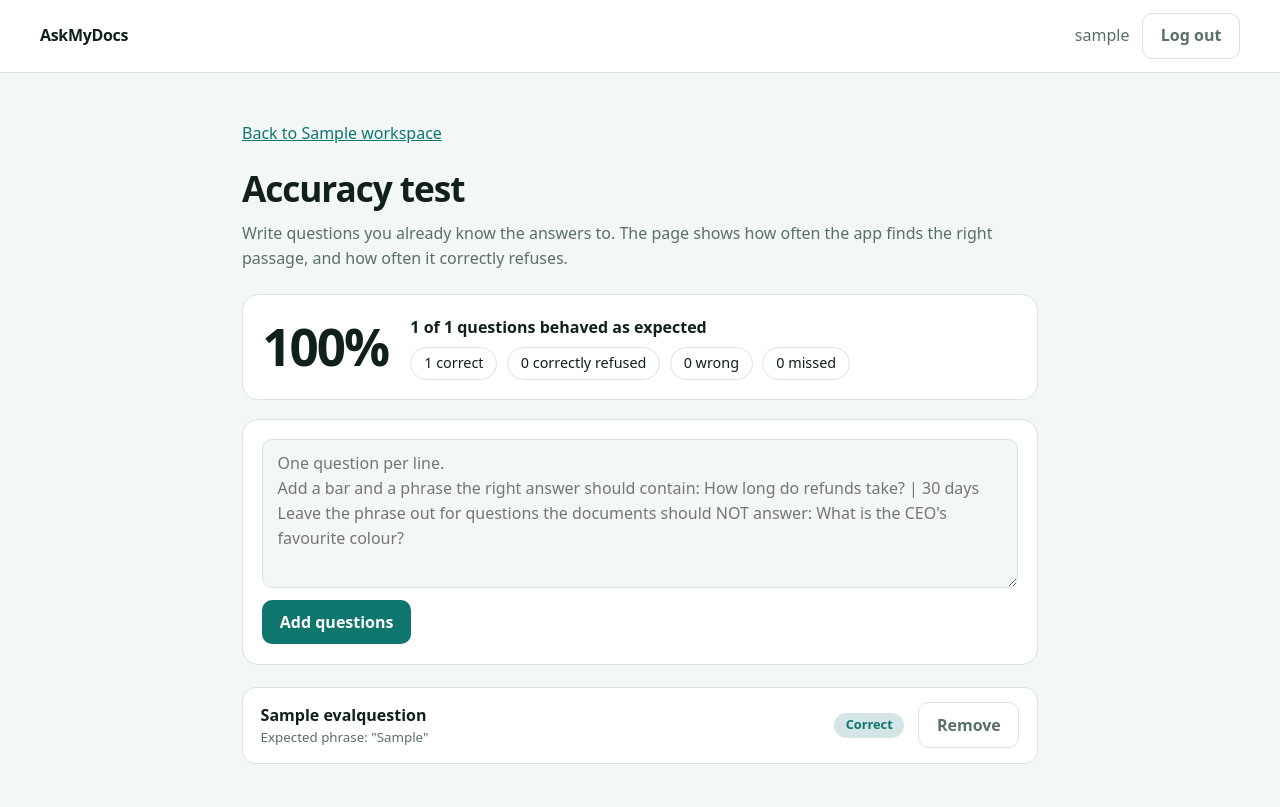
After one commit to Arslan3x5/ask-my-docs, a Django app: page /workspace/1/eval/ in a window 1280 px wide. The commit adds this page. Run offline with Django 5.2, Linux system fonts and the light colour scheme; a user stored in the database is signed in; tables that the repository leaves empty hold one stand-in row (values such as "Sample post").

Commit message:
feat: add accuracy test page to each workspace

```diff
--- /dev/null
+++ b/knowledge/eval_views.py
@@ -0,0 +1,54 @@
+from django import forms
+from django.contrib.auth.decorators import login_required
+from django.shortcuts import get_object_or_404, redirect, render
+from django.views.decorators.http import require_POST
+
+from .ask_views import MIN_COVERAGE
+from .evaluation import MAX_QUESTIONS, evaluate, parse_lines
+from .models import EvalQuestion, Workspace
+
+LABELS = {"correct": "Correct", "refused": "Correctly refused", "wrong": "Wrong answer", "missed": "Missed"}
+HINT = (
+    "One question per line.\n"
+    "Add a bar and a phrase the right answer should contain: How long do refunds take? | 30 days\n"
+    "Leave the phrase out for questions the documents should NOT answer: What is the CEO's favourite colour?"
+)
+
+
+class EvalForm(forms.Form):
+    lines = forms.CharField(max_length=6000, widget=forms.Textarea(attrs={"rows": 5, "placeholder": HINT}))
+
+
+@login_required
+def workspace_eval(request, pk):
+    ws = get_object_or_404(Workspace, pk=pk, owner=request.user)
+    form = EvalForm(request.POST or None)
+    if request.method == "POST" and form.is_valid():
+        items = parse_lines(form.cleaned_data["lines"])
+        if not items:
+            form.add_error("lines", "Add at least one question.")
+        elif ws.eval_questions.count() + len(items) > MAX_QUESTIONS:
+            form.add_error("lines", f"You can have at most {MAX_QUESTIONS} questions.")
+        else:
+            EvalQuestion.objects.bulk_create(
+                [EvalQuestion(workspace=ws, question=q, expected_phrase=p) for q, p in items]
+            )
+            return redirect("workspace_eval", pk=ws.pk)
+
+    questions = list(ws.eval_questions.values_list("id", "question", "expected_phrase"))
+    passages = list(ws.chunks.values_list("id", "text"))
+    rows, summary = evaluate(questions, passages, MIN_COVERAGE)
+    chunks = ws.chunks.select_related("document").in_bulk([r["best"] for r in rows if r["best"]])
+    for r in rows:
+        chunk = chunks.get(r["best"])
+        r["label"] = LABELS[r["outcome"]]
+        r["source"] = (chunk.document.name + (f", page {chunk.page}" if chunk.page else "")) if chunk else ""
+    return render(request, "knowledge/eval.html", {"ws": ws, "form": form, "rows": rows, "summary": summary})
+
+
+@login_required
+@require_POST
+def eval_delete(request, pk, qid):
+    ws = get_object_or_404(Workspace, pk=pk, owner=request.user)
+    get_object_or_404(EvalQuestion, pk=qid, workspace=ws).delete()
+    return redirect("workspace_eval", pk=ws.pk)
--- /dev/null
+++ b/knowledge/templates/knowledge/eval.html
@@ -0,0 +1,58 @@
+{% extends "knowledge/base.html" %}
+{% block title %}Accuracy test · {{ ws.name }}{% endblock %}
+{% block content %}
+<style>
+textarea{width:100%;padding:.7rem .9rem;border:1px solid var(--line);border-radius:10px;background:var(--bg);color:inherit;font:inherit}
+.score{display:grid;grid-template-columns:auto 1fr;gap:1.4rem;align-items:center;margin:1.2rem 0}
+.score .pct{font-size:3.2rem;font-weight:800;letter-spacing:-.04em;line-height:1}
+.counts{display:flex;flex-wrap:wrap;gap:.6rem}
+.counts span{padding:.25rem .8rem;border-radius:99px;border:1px solid var(--line);font-size:.9rem}
+.qrow{display:grid;grid-template-columns:1fr auto auto;gap:.9rem;align-items:center;padding:.9rem 1.1rem;border:1px solid var(--line);border-radius:14px;background:var(--panel);margin-bottom:.7rem}
+.qrow small{display:block;color:var(--muted)}
+.qrow form{margin:0}
+.badge{display:inline-block;padding:.15rem .7rem;border-radius:99px;font-size:.8rem;font-weight:700;white-space:nowrap}
+.badge.ok{background:color-mix(in srgb,var(--accent) 18%,transparent);color:var(--accent)}
+.badge.bad{background:color-mix(in srgb,var(--bad) 16%,transparent);color:var(--bad)}
+@media (max-width:640px){.qrow{grid-template-columns:1fr}.score{grid-template-columns:1fr}}
+</style>
+<main>
+  <p><a href="{% url 'workspace_detail' ws.pk %}">Back to {{ ws.name }}</a></p>
+  <h1>Accuracy test</h1>
+  <p class="sub">Write questions you already know the answers to. The page shows how often the app finds the right passage, and how often it correctly refuses.</p>
+
+  {% if summary.total %}
+  <div class="card score">
+    <div class="pct">{{ summary.pct }}%</div>
+    <div>
+      <strong>{{ summary.passed }} of {{ summary.total }} questions behaved as expected</strong>
+      <div class="counts" style="margin-top:.5rem">
+        <span>{{ summary.correct }} correct</span><span>{{ summary.refused }} correctly refused</span>
+        <span>{{ summary.wrong }} wrong</span><span>{{ summary.missed }} missed</span>
+      </div>
+    </div>
+  </div>
+  {% endif %}
+
+  <form class="card" method="post" style="display:grid;gap:.8rem">{% csrf_token %}
+    {{ form.lines }}
+    {{ form.lines.errors }}
+    <div><button class="btn" type="submit">Add questions</button></div>
+  </form>
+
+  <div style="margin-top:1.4rem">
+  {% for r in rows %}
+  <div class="qrow">
+    <div><strong>{{ r.question }}</strong>
+      <small>{% if r.expected %}Expected phrase: "{{ r.expected }}"{% else %}Should not be answerable{% endif %}</small>
+      {% if r.outcome == "wrong" %}<small>Answered from {{ r.source }}{% if r.expected %}, which does not contain the expected phrase.{% else %}, but this should not be answerable.{% endif %}</small>{% endif %}
+      {% if r.outcome == "missed" %}<small>The documents did not match strongly enough to answer.</small>{% endif %}
+    </div>
+    <span class="badge {% if r.passed %}ok{% else %}bad{% endif %}">{{ r.label }}</span>
+    <form method="post" action="{% url 'eval_delete' ws.pk r.id %}">{% csrf_token %}<button class="btn ghost" type="submit">Remove</button></form>
+  </div>
+  {% empty %}
+  <p class="sub">No questions yet. Add a few above to see a score.</p>
+  {% endfor %}
+  </div>
+</main>
+{% endblock %}
--- a/knowledge/templates/knowledge/workspace_detail.html
+++ b/knowledge/templates/knowledge/workspace_detail.html
@@ -16,6 +16,7 @@
   <h1>{{ ws.name }}</h1>
   <p class="sub">Upload documents to make them searchable. Everything is processed on this server.</p>
 
+  <p class="note"><a href="{% url 'workspace_eval' ws.pk %}">Test the accuracy of answers in this workspace</a></p>
   <form class="card add" method="get" action="{% url 'workspace_ask' ws.pk %}" style="margin-bottom:1rem">
     <input name="q" placeholder="Ask a question about your documents" aria-label="Ask a question">
     <button class="btn" type="submit">Ask</button>
--- a/knowledge/urls.py
+++ b/knowledge/urls.py
@@ -3,6 +3,7 @@ from django.urls import path
 
 from . import views
 from .ask_views import workspace_ask
+from .eval_views import eval_delete, workspace_eval
 from .search_views import workspace_search
 
 urlpatterns = [
@@ -14,6 +15,8 @@ urlpatterns = [
     path("workspace/<int:pk>/delete/", views.workspace_delete, name="workspace_delete"),
     path("workspace/<int:pk>/search/", workspace_search, name="workspace_search"),
     path("workspace/<int:pk>/ask/", workspace_ask, name="workspace_ask"),
+    path("workspace/<int:pk>/eval/", workspace_eval, name="workspace_eval"),
+    path("workspace/<int:pk>/eval/<int:qid>/delete/", eval_delete, name="eval_delete"),
     path("workspace/<int:pk>/doc/<int:doc_pk>/", views.document_detail, name="document_detail"),
     path("workspace/<int:pk>/doc/<int:doc_pk>/delete/", views.document_delete, name="document_delete"),
 ]
```
